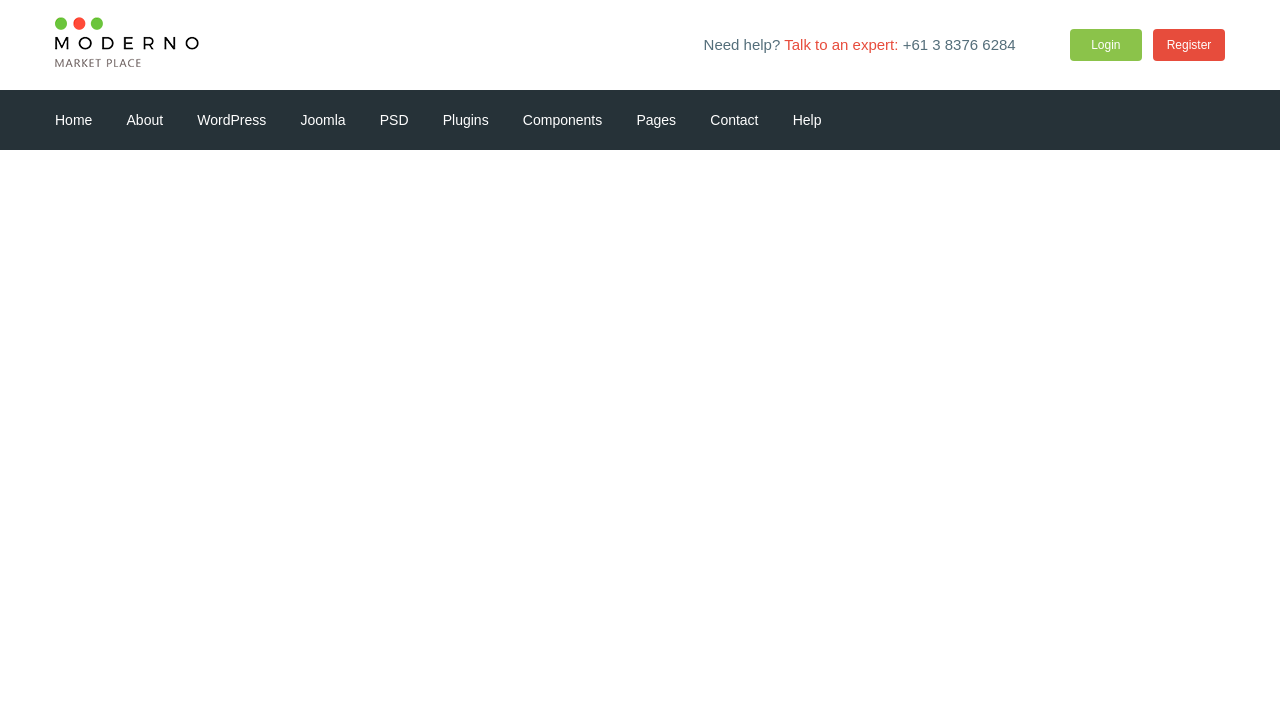
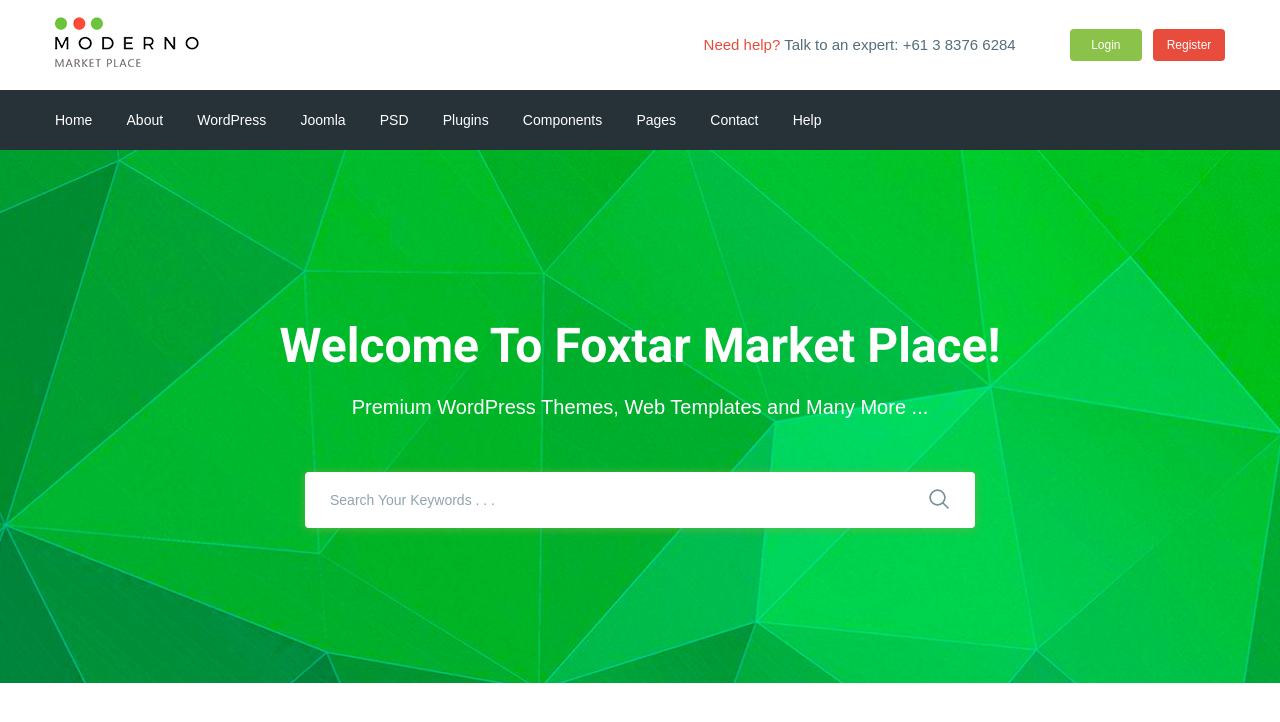
Before and after one commit to GlueSanchez/moderno, a website: page app/index.html in a window 1280 px wide. Drawn offline with nearby package versions, Linux system fonts and the light colour scheme; files that its build step writes are made by us from their sources.

Commit message:
added search section

```diff
--- a/app/index.html
+++ b/app/index.html
@@ -22,7 +22,7 @@
                         </a>
                     </div>
                     <div class="header__text">
-                        <a href="#"> Need help?</a>
+                        <a class="header__text-help" href="#"> Need help?</a>
                         <span>Talk to an expert:</span>
                         <a class="header__phone" href="tel:61383766284">+61 3 8376 6284</a>
                     </div>
@@ -96,6 +96,26 @@
         </div>
     </header>
 
+    <section class="search" style="background-image: url(images/search-bg.jpg);">
+        <div class="container">
+            <div class="search__inner">
+                <div class="search__inner-title">
+                Welcome To Foxtar Market Place!
+                </div>
+                <div class="search__inner-text">
+                    Premium WordPress Themes, Web Templates and Many More ...
+                </div>
+                <div class="search__inner-form">
+                    <form>
+                        <input type="text" placeholder="Search Your Keywords . . ." required>
+                        <button type="submit">
+                            <img src="images/icons/search.png" alt="">
+                        </button>
+                    </form>
+                </div>
+            </div>
+        </div>
+    </section>
 
     <script src="https://ajax.googleapis.com/ajax/libs/jquery/3.4.1/jquery.min.js"></script>
     <script src="js/libs.min.js"></script>
--- a/app/scss/style.scss
+++ b/app/scss/style.scss
@@ -1,21 +1,21 @@
-@import 'vars';
-@import 'global';
-@import 'fonts';
+@import "vars";
+@import "global";
+@import "fonts";
 
-.header__top-inner{
+.header__top-inner {
   display: flex;
   justify-content: space-between;
   height: 90px;
   align-items: center;
 }
-.header__text{
+.header__text {
   margin-left: auto;
   margin-right: 50px;
-    span{
+  .header__text-help {
     color: $red;
   }
 }
-.header__btn{
+.header__btn {
   width: 72px;
   padding: 4px;
   border-radius: 4px;
@@ -23,30 +23,82 @@
   text-align: center;
   font-size: 12px;
 }
-.header__btn-login{
+.header__btn-login {
   background-color: $green;
 }
-.header__btn-register{
+.header__btn-register {
   background-color: $red;
   margin-left: 7px;
 }
-.header__menu{
+.header__menu {
   background-color: $bg;
 }
-.menu{
+.menu {
   display: flex;
   align-items: center;
   height: 60px;
 }
-.menu__list{
-    li{
+.menu__list {
+  li {
     display: inline-block;
-        & +li{
+    & + li {
       margin-left: 30px;
     }
   }
-    a{
+  a {
     color: #fff;
     font-size: 14px;
   }
 }
+.search {
+  background-repeat: no-repeat;
+  background-size: cover;
+  background-position: center;
+  min-height: 533px;
+}
+.search__inner {
+  padding: 160px 0 100px;
+  color: #fff;
+  text-align: center;
+  &-title {
+    margin-bottom: 10px;
+    font-family: "Roboto", sans-serif;
+    font-size: 48px;
+    font-weight: 700;
+    line-height: 72px;
+  }
+  &-text {
+    margin-bottom: 50px;
+    font-size: 20px;
+    font-weight: 500;
+    line-height: 30px;
+  }
+  &-form {
+    max-width: 670px;
+    margin: 0 auto;
+    position: relative;
+    input {
+      display: block;
+      width: 100%;
+      box-shadow: 0px 1px 10px 0px rgba(124, 178, 64, 0.75);
+      border-radius: 4px;
+      height: 56px;
+      border: none;
+      font-size: 14px;
+      font-weight: 500;
+      padding-left: 25px;
+      padding-right: 60px;
+      &::placeholder {
+        color: #90a4ae;
+        font-weight: 500;
+      }
+    }
+    button{
+        position: absolute;
+        border: none;
+        background-color: transparent;
+        right: 20px;
+        top: 16px;
+    }
+  }
+}
```
Also changed, not shown: app/images/icons/search.png (added), app/images/search-bg.jpg (added). Lines whose indentation alone changed are shown as unchanged.
